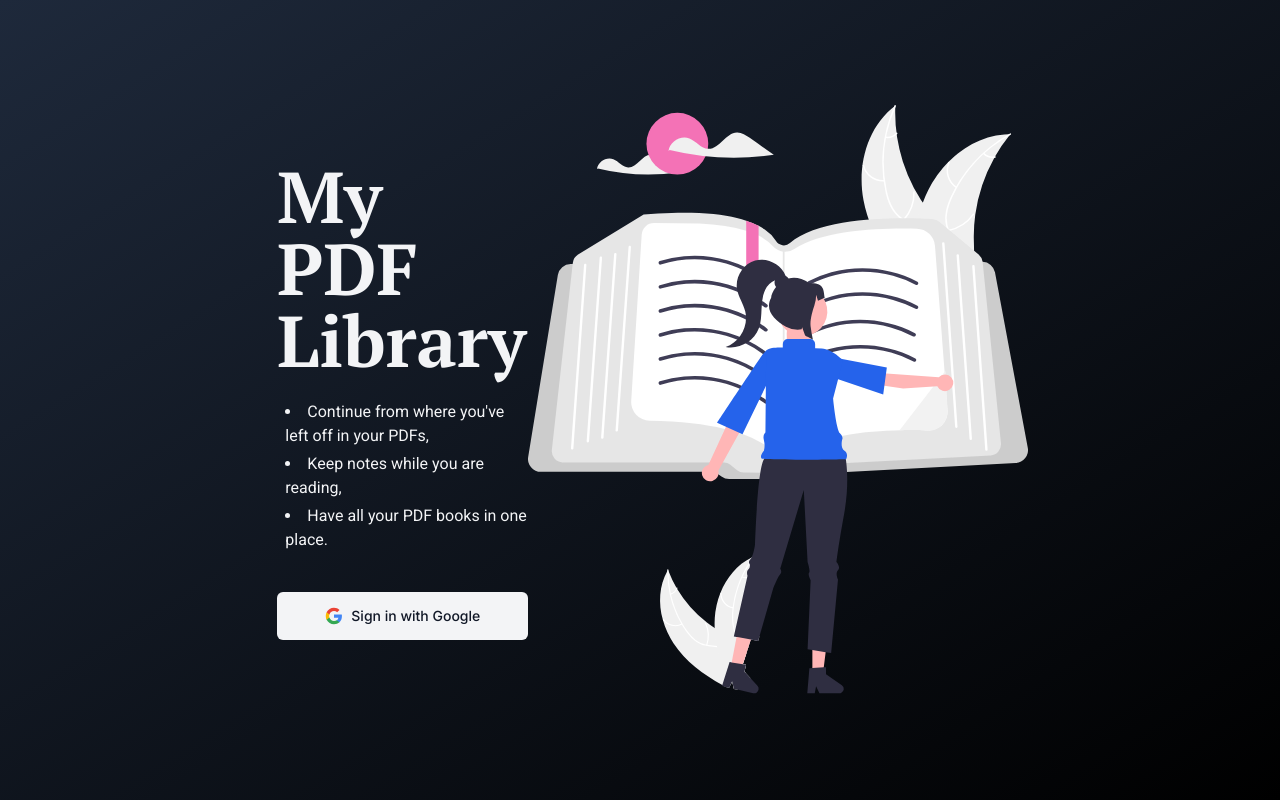
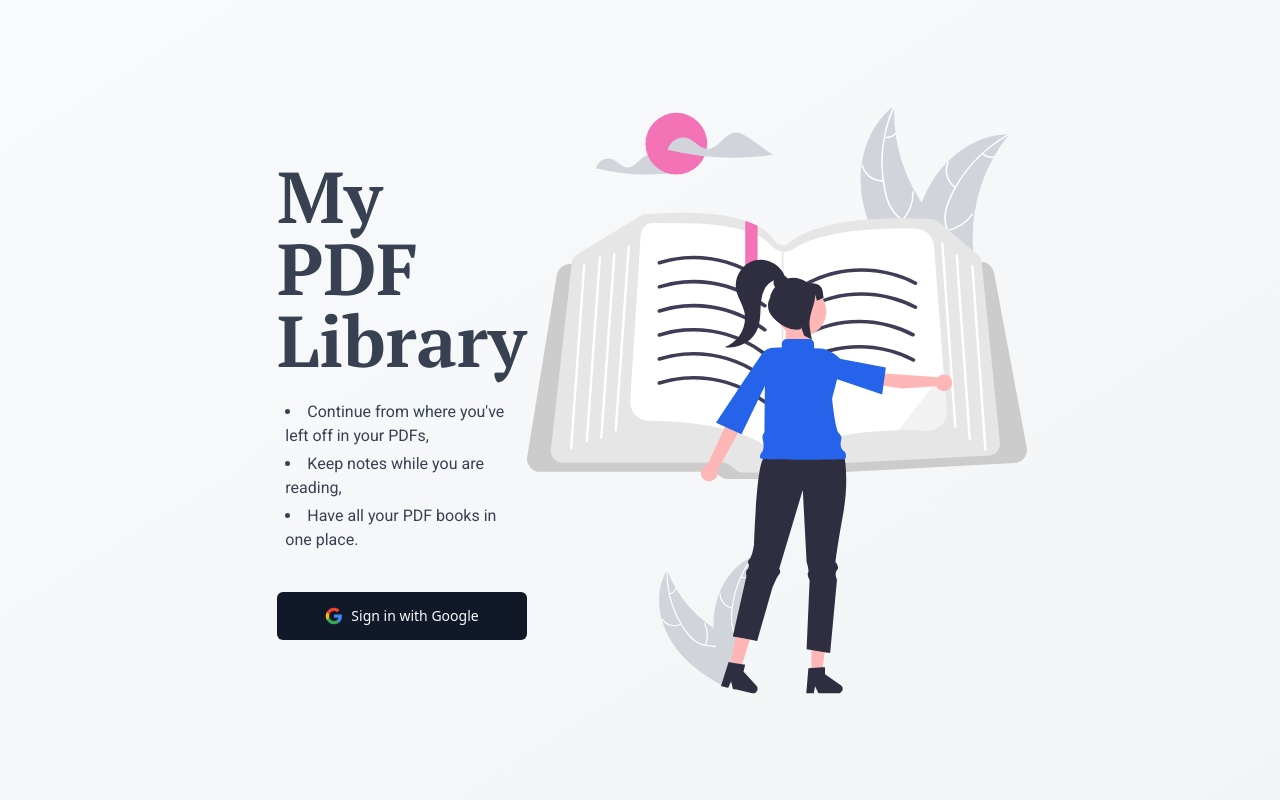
Before and after one commit to danielagg/my-pdf-library, a Next.js app: page / in a window 1280 px wide. Built offline with nearby package versions, Linux system fonts and the light colour scheme; no server answers.

Commit message:
redesign WIP

```diff
--- a/app/books/page.tsx
+++ b/app/books/page.tsx
@@ -70,43 +70,68 @@ export default async function Home() {
       book.previewLink = previewPictureResponse.data.thumbnailLink;
     }
   } catch (error: any) {
-    // if (error.response.status === 401) {
     console.log(error);
-    // }
   }
 
   return (
     <main className="flex min-h-screen flex-col justify-start items-center p-4 md:p-24">
-      <section className="flex flex-col w-full lg:w-3/4">
+      <section className="flex flex-col w-full lg:w-1/2">
         <h1
-          className={`text-4xl md:text-6xl text-gray-400 font-bold text-center mt-12 lg:mt-0 ${ptSerif.className}`}
+          className={`text-4xl md:text-6xl font-bold text-center mt-12 lg:mt-0 ${ptSerif.className}`}
         >
           My Books
         </h1>
 
-        <div className="grid grid-cols-1 md:grid-cols-2 lg:grid-cols-3 gap-8 mt-12">
+        <div className="mt-20 space-y-12">
           {books.map((book) => {
             return (
               <div
-                className="rounded-xl p-9 lg:p-12 bg-gray-100 text-slate-900 flex flex-col items-center justify-center text-center"
+                className="bg-gray-200 flex relative w-full min-h-[20vh] rounded-2xl"
                 key={book.id}
               >
-                <h1 className={`font-black text-2xl `}>
-                  {removeFileExtension(book.name)}
-                </h1>
+                {book.previewLink ? (
+                  <div
+                    style={{ backgroundImage: `url(${book.previewLink})` }}
+                    className="w-[150px] h-[200px] rounded-lg absolute top-0 left-0 ml-2 -mt-5 shadow-xl bg-cover bg-center border"
+                  />
+                ) : (
+                  <div className="w-[150px] h-[200px] bg-gray-50 text-gray-200 rounded-lg absolute top-0 left-0 ml-2 -mt-5 shadow-xl border flex items-center justify-center text-3xl">
+                    <h1>?</h1>
+                  </div>
+                )}
 
-                {book.previewLink && (
+                <div className="pl-[175px] w-[85%] min-h-full flex flex-col justify-between py-4">
+                  <div>
+                    <h1 className={`text-xl`}>
+                      {removeFileExtension(book.name)}
+                    </h1>
+                    <div className="w-1/2 h-2 rounded-full bg-gray-300 mt-3">
+                      <div className="w-1/2 h-2 rounded-full bg-gray-500" />
+                    </div>
+                    <p className="pt-1 text-gray-500 text-sm">
+                      Currently on page 58.
+                    </p>
+                  </div>
+
+                  <Button className="w-fit">
+                    <Link href={`/books/${book.id}`}>Continue Reading</Link>
+                  </Button>
+                </div>
+
+                {/* {book.previewLink ? (
                   <Image
                     alt={`Thumbnail of book ${book.name}`}
                     src={book.previewLink}
                     width={200}
                     height={120}
                   />
+                ) : (
+                  <div className="bg-gray-200 w-[200px] h-[200px] rounded-lg" />
                 )}
 
-                <Button className="mt-6">
-                  <Link href={`/books/${book.id}`}>Continue Reading</Link>
-                </Button>
+
+
+                 */}
               </div>
             );
           })}
--- a/app/callToAction.tsx
+++ b/app/callToAction.tsx
@@ -1,7 +1,6 @@
 "use client";
 
 import { Button } from "@/components/ui/button";
-import { KeySquare } from "lucide-react";
 import { signIn, useSession } from "next-auth/react";
 import Link from "next/link";
 
@@ -14,7 +13,7 @@ export const CallToAction = () => {
 
   if (status === "authenticated") {
     return (
-      <Button className="mt-10" variant="secondary">
+      <Button className="mt-10">
         <Link href="/books" className="px-12 py-6">
           View My Books
         </Link>
@@ -25,7 +24,6 @@ export const CallToAction = () => {
   return (
     <Button
       className="mt-10 px-12 py-6 flex items-center space-x-2"
-      variant="secondary"
       onClick={() => signIn("google")}
     >
       <svg
--- a/app/layout.tsx
+++ b/app/layout.tsx
@@ -17,9 +17,7 @@ export default function RootLayout({
 }>) {
   return (
     <html lang="en">
-      <body
-        className={`${inter.className} bg-gradient-to-tl from-black to-slate-800`}
-      >
+      <body className={`bg-gradient-to-tl from-gray-100 to-gray-50`}>
         <NextAuthProvider>{children}</NextAuthProvider>
       </body>
     </html>
--- a/app/page.tsx
+++ b/app/page.tsx
@@ -10,17 +10,15 @@ const roboto = Roboto({ weight: ["400"], subsets: ["latin"] });
 
 export default function Home() {
   return (
-    <main className="flex min-h-screen flex-col items-center justify-center p-24">
+    <main className="flex min-h-screen flex-col items-center justify-center p-24 text-gray-700">
       <SessionProvider>
         <section className="flex items-center justify-between w-2/3">
           <section>
-            <h1
-              className={`text-7xl text-gray-100 font-bold ${ptSerif.className}`}
-            >
+            <h1 className={`text-7xl font-bold ${ptSerif.className}`}>
               My PDF Library
             </h1>
             <ul
-              className={`list-inside list-disc space-y-1 pt-6 ml-2 text-gray-100  ${roboto.className}`}
+              className={`list-inside list-disc space-y-1 pt-6 ml-2  ${roboto.className}`}
             >
               <li>Continue from where you&apos;ve left off in your PDFs,</li>
               <li>Keep notes while you are reading,</li>
```
Also changed, not shown: public/landing_v2.svg, 1 other file (tests, documents, lock files or other folders).
